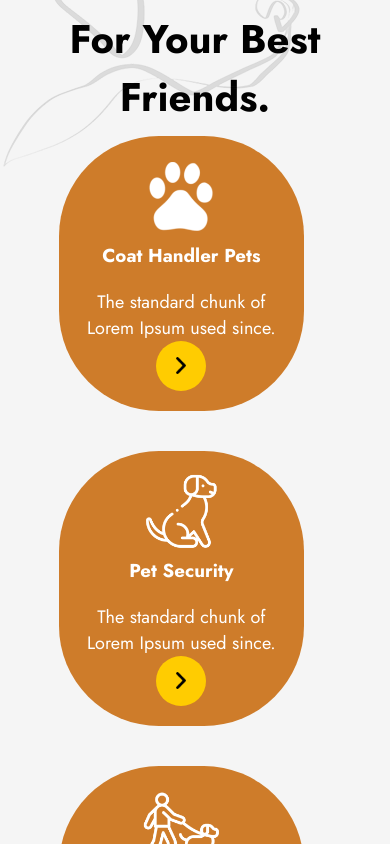
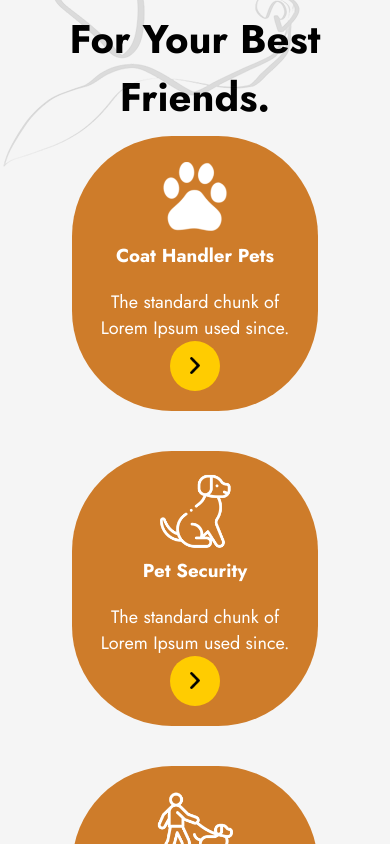
Before and after one commit to FraCuboni/proj-html-vuejs, a Vue app: page / in a window 390 px wide. Shown: the part 1780-2624 px from the top of the page. Built offline with nearby package versions, Linux system fonts and the light colour scheme.

Commit message:
fix: align-items-center in "AppHome"

```diff
--- a/src/components/pages/AppHome.vue
+++ b/src/components/pages/AppHome.vue
@@ -137,7 +137,7 @@ export default{
         <img class="dog-logo" src="../../../public/img/AppHome/dog-left.png" alt="">
       </div>
       <!-- Container Principale -->
-      <div class="container">
+      <div class="container container-flex">
         <!-- Testo Section -->
         <div class="text">
           <h4>Service</h4>
@@ -267,6 +267,7 @@ export default{
 
   .cards-container{
     display: flex;
+    justify-content: space-between;
     gap: 20px;
 
     .card{
@@ -520,6 +521,7 @@ export default{
     .cards-container {
       display: flex;
       flex-direction: column;
+      align-items: center;
 
       .card {
         width: 90%;
```
